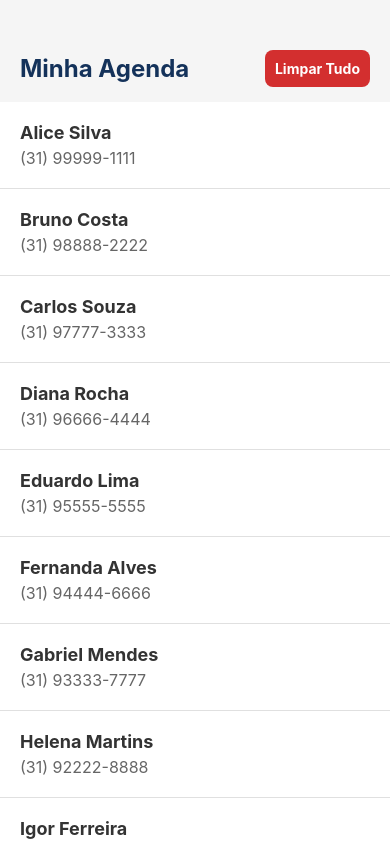
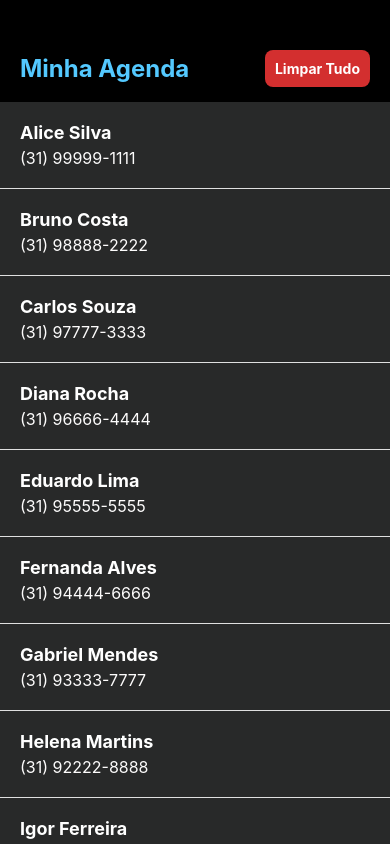
Before and after one commit to GustavoMBarbosaDEV/INF204, a React Native app: screen / in a window 390 px wide. Built offline with nearby package versions, Linux system fonts and the light colour scheme.

Commit message:
Converte agenda telefonica para TypeScript com interface Contato

```diff
--- a/App.js
+++ b/App.tsx
@@ -7,8 +7,14 @@ import {
   TouchableOpacity,
 } from "react-native";
 
-// Array estático fora do componente para não ser recriado a cada render
-const contatosIniciais = [
+interface Contato {
+  id: string;
+  nome: string;
+  telefone: string;
+}
+
+
+const contatosIniciais: Contato[] = [
   { id: "1", nome: "Alice Silva", telefone: "(31) 99999-1111" },
   { id: "2", nome: "Bruno Costa", telefone: "(31) 98888-2222" },
   { id: "3", nome: "Carlos Souza", telefone: "(31) 97777-3333" },
@@ -27,25 +33,27 @@ const contatosIniciais = [
 ];
 
 export default function Agenda() {
-  const [contatos, setContatos] = useState(contatosIniciais);
-  const [carregando, setCarregando] = useState(false);
+  const [contatos, setContatos] = useState<Contato[]>(contatosIniciais);
+  const [carregando, setCarregando] = useState<boolean>(false);
 
-  const renderizarContato = ({ item }) => (
+  const renderizarContato = ({ item }: { item: Contato }) => (
     <View style={styles.cardContato}>
       <Text style={styles.nomeText}>{item.nome}</Text>
       <Text style={styles.telefoneText}>{item.telefone}</Text>
     </View>
   );
 
-  const renderizarSeparador = () => <View style={styles.separador} />;
+  const renderizarSeparador = (): React.ReactElement => (
+    <View style={styles.separador} />
+  );
 
-  const renderizarVazio = () => (
+  const renderizarVazio = (): React.ReactElement => (
     <View style={styles.containerVazio}>
       <Text style={styles.textoVazio}>Agenda Vazia.</Text>
     </View>
   );
 
-  const aoAtualizar = () => {
+  const aoAtualizar = (): void => {
     setCarregando(true);
     setTimeout(() => {
       setContatos(contatosIniciais);
@@ -53,10 +61,9 @@ export default function Agenda() {
     }, 2000);
   };
 
-  // Desafio: Rolagem Infinita
-  const adicionarMaisContatos = () => {
+  const adicionarMaisContatos = (): void => {
     const proximoId = contatos.length + 1;
-    const novosContatos = [
+    const novosContatos: Contato[] = [
       {
         id: String(proximoId),
         nome: `Contato Extra ${proximoId}`,
@@ -104,7 +111,7 @@ export default function Agenda() {
 }
 
 const styles = StyleSheet.create({
-  container: { flex: 1, backgroundColor: "#F5F5F5", paddingTop: 50 },
+  container: { flex: 1, backgroundColor: "#000000", paddingTop: 50 },
   cabecalho: {
     flexDirection: "row",
     justifyContent: "space-between",
@@ -112,13 +119,13 @@ const styles = StyleSheet.create({
     paddingHorizontal: 20,
     marginBottom: 15,
   },
-  titulo: { fontSize: 24, fontWeight: "bold", color: "#14325A" },
+  titulo: { fontSize: 24, fontWeight: "bold", color: "#54c9ff" },
   botaoLimpar: { backgroundColor: "#D32F2F", padding: 10, borderRadius: 8 },
-  textoBotao: { color: "#FFF", fontWeight: "bold" },
-  cardContato: { padding: 20, backgroundColor: "#FFF" },
-  nomeText: { fontSize: 18, fontWeight: "bold", color: "#333" },
-  telefoneText: { fontSize: 16, color: "#666", marginTop: 5 },
+  textoBotao: { color: "#ffffff", fontWeight: "bold" },
+  cardContato: { padding: 20, backgroundColor: "#282929" },
+  nomeText: { fontSize: 18, fontWeight: "bold", color: "#ffffff" },
+  telefoneText: { fontSize: 16, color: "#fdfcfc", marginTop: 5 },
   separador: { height: 1, backgroundColor: "#E0E0E0" },
   containerVazio: { alignItems: "center", marginTop: 50 },
-  textoVazio: { fontSize: 18, color: "#808080", fontStyle: "italic" },
+  textoVazio: { fontSize: 18, color: "#db0c0c", fontStyle: "italic" },
 });
--- /dev/null
+++ b/tsconfig.json
@@ -0,0 +1,4 @@
+{
+  "compilerOptions": {},
+  "extends": "expo/tsconfig.base"
+}
```
